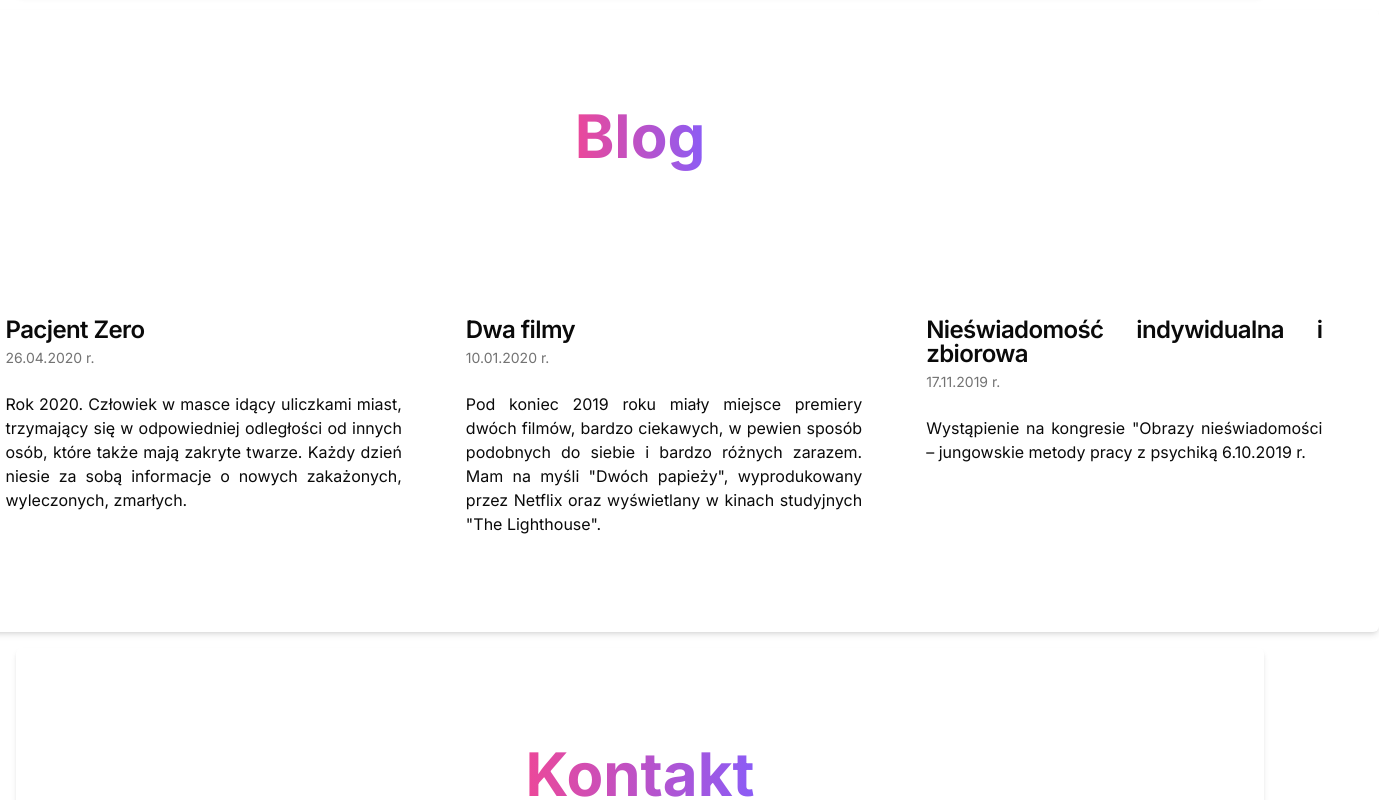
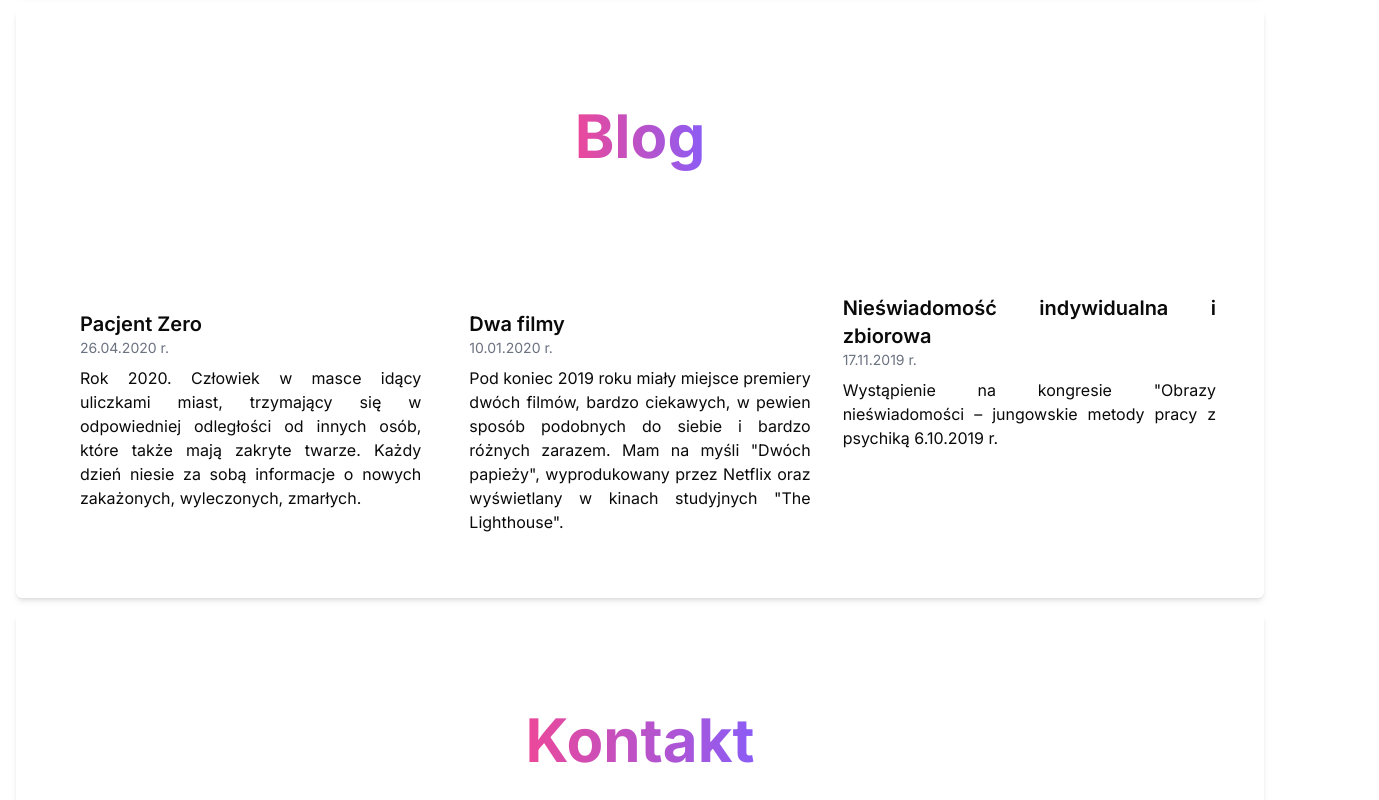
Before and after one commit to lukaszchwalisz/gab, a Next.js app: page / in a window 1280 px wide. Shown: the part 2633-3433 px from the top of the page, 1379 px wide, since content can reach past the window. Built offline with nearby package versions, Linux system fonts and the light colour scheme.

Commit message:
fix responsivness in carousel

```diff
--- a/src/app/page.tsx
+++ b/src/app/page.tsx
@@ -180,7 +180,7 @@
 
               <CardFooter>
                 <Link href="/warsztaty" className="no-underline">
-                <Button variant="outline" className="text-md text-orange-500">
+                <Button variant="outline" className="text-md">
                 <Plus className="mr-2 h-4 w-4" /> Sprawdź propozycje warsztatów
                 </Button>
                 </Link>
@@ -212,110 +212,115 @@
 
     </div>
 
-    <div className="p-4 mb-4 rounded-md shadow-md">
+    <div className="container p-4 mb-4 rounded-md shadow-md">
+
         <Link href="/blog" className="no-underline">
         <div className="p-20 mb-8 text-center text-6xl">
         <span className="font-bold bg-clip-text text-transparent bg-gradient-to-r from-pink-500 to-violet-500">Blog</span>
         </div>
         </Link>
 
-    <div className="container lg:flex lg:space-x-4 m-4 p-4  text-justify">
+    <div className="m-4 p-4 text-justify">
 
     <Carousel>
-        <CarouselContent className="sm:basis-1/1 md:basis-1/2 lg:basis-1/3 mx-4">
+        <CarouselContent className="">
 
-          <CarouselItem className="sm:basis-1/1 md:basis-1/2 lg:basis-1/3">
-            <Card className="hover:bg-indigo-200 dark:hover:bg-gray-800 hover:shadow-md shadow-none border-0">
-              <CardHeader>
-                <CardTitle>Pacjent Zero</CardTitle>
-                <CardDescription>26.04.2020 r.</CardDescription>
-              </CardHeader>
+          <CarouselItem className="sm:basis-1/2 md:basis-1/2 lg:basis-1/3">
+          <div className="hover:bg-indigo-200 dark:hover:bg-gray-800 hover:shadow-md shadow-none border-0 p-4">
+            <div>
+              <h2 className="text-xl font-semibold">Pacjent Zero</h2>
+              <p className="text-sm text-gray-500">26.04.2020 r.</p>
+            </div>
 
-              <CardContent>
+            <div className="mt-2">
+              <p>
               Rok 2020. Człowiek w masce idący uliczkami miast, trzymający się w odpowiedniej odległości od innych osób,
               które także mają zakryte twarze. Każdy dzień niesie za sobą informacje o nowych zakażonych,
               wyleczonych, zmarłych.
-              </CardContent>
-            </Card>
+              </p>
+            </div>
+            </div>
           </CarouselItem>
 
-          <CarouselItem className="sm:basis-1/1 md:basis-1/2 lg:basis-1/3">
-            <Card className="hover:bg-indigo-200 dark:hover:bg-gray-800 hover:shadow-md shadow-none border-0">
-              <CardHeader>
-                <CardTitle>Dwa filmy</CardTitle>
-                <CardDescription>10.01.2020 r.</CardDescription>
-              </CardHeader>
-              <CardContent>
+          <CarouselItem className="sm:basis-1/2 md:basis-1/2 lg:basis-1/3">
+            <div className="hover:bg-indigo-200 dark:hover:bg-gray-800 hover:shadow-md shadow-none border-0 p-4">
+              <div>
+                <h2 className="text-xl font-semibold">Dwa filmy</h2>
+                <p className="text-sm text-gray-500">10.01.2020 r.</p>
+              </div>
+              <div className="mt-2">
+                <p>
                 Pod koniec 2019 roku miały miejsce premiery dwóch filmów, bardzo ciekawych, w pewien sposób podobnych do siebie i bardzo różnych zarazem. Mam na myśli "Dwóch papieży",
                   wyprodukowany przez Netflix oraz wyświetlany w kinach studyjnych "The Lighthouse".
-              </CardContent>
-            </Card>
+                </p>
+              </div>
+            </div>
           </CarouselItem>
 
-          <CarouselItem className="sm:basis-1/1 md:basis-1/2 lg:basis-1/3">
-            <Card className="hover:bg-indigo-200 dark:hover:bg-gray-800 hover:shadow-md shadow-none border-0">
-              <CardHeader>
-                <CardTitle>Nieświadomość indywidualna i zbiorowa</CardTitle>
-                <CardDescription>17.11.2019 r.</CardDescription>
-              </CardHeader>
-              <CardContent>
-              Wystąpienie na kongresie "Obrazy nieświadomości – jungowskie metody pracy z psychiką 6.10.2019 r.
-              </CardContent>
-            </Card>
+          <CarouselItem className="sm:basis-1/2 md:basis-1/2 lg:basis-1/3">
+            <div className="hover:bg-indigo-200 dark:hover:bg-gray-800 hover:shadow-md shadow-none border-0">
+              <div>
+                <h2 className="text-xl font-semibold">Nieświadomość indywidualna i zbiorowa</h2>
+                <p className="text-sm text-gray-500">17.11.2019 r.</p>
+              </div>
+              <div className="mt-2">
+              <p>Wystąpienie na kongresie "Obrazy nieświadomości – jungowskie metody pracy z psychiką 6.10.2019 r.</p>
+              </div>
+            </div>
           </CarouselItem>
 
-          <CarouselItem className="sm:basis-1/1 md:basis-1/2 lg:basis-1/3">
-            <Card className="hover:bg-indigo-200 dark:hover:bg-gray-800 hover:shadow-md shadow-none border-0">
-                <CardHeader>
-                  <CardTitle>Golem: archetypowy mit czy miejska legenda?</CardTitle>
-                  <CardDescription>10.06.2018 r.</CardDescription>
-                </CardHeader>
-                <CardContent>
-                Pod koniec sesji pacjentka spytała mnie o figurkę, która znajdowała się w moim gabinecie. Figurka przedstawiała słonia, który nosił na sobie zegar.
-                </CardContent>
-              </Card>
+          <CarouselItem className="sm:basis-1/2 md:basis-1/2 lg:basis-1/3">
+            <div className="hover:bg-indigo-200 dark:hover:bg-gray-800 hover:shadow-md shadow-none border-0">
+                <div>
+                  <h2 className="text-xl font-semibold">Golem: archetypowy mit czy miejska legenda?</h2>
+                  <p className="text-sm text-gray-500">10.06.2018 r.</p>
+                </div>
+                <div className="mt-2">
+                  <p>Pod koniec sesji pacjentka spytała mnie o figurkę, która znajdowała się w moim gabinecie. Figurka przedstawiała słonia, który nosił na sobie zegar.</p>
+                </div>
+              </div>
           </CarouselItem>
 
-          <CarouselItem className="sm:basis-1/1 md:basis-1/2 lg:basis-1/3">
-            <Card className="hover:bg-indigo-200 dark:hover:bg-gray-800 hover:shadow-md shadow-none border-0">
-                <CardHeader>
-                  <CardTitle>Mistrz odzywa się tylko raz</CardTitle>
-                  <CardDescription>08.06.2017 r.</CardDescription>
-                </CardHeader>
-                <CardContent>
+          <CarouselItem className="sm:basis-1/2 md:basis-1/2 lg:basis-1/3">
+            <div className="hover:bg-indigo-200 dark:hover:bg-gray-800 hover:shadow-md shadow-none border-0">
+                <div>
+                  <h2 className="text-xl font-semibold">Mistrz odzywa się tylko raz</h2>
+                  <p className="text-sm text-gray-500">08.06.2017 r.</p>
+                </div>
+                <div className="mt-2">
                 Pod koniec sesji pacjentka spytała mnie o figurkę, która znajdowała się w moim gabinecie. Figurka przedstawiała słonia, który nosił na sobie zegar.
                 Powiedziałem, że zakupiłem ją dawno temu w pewnym mieście. Pacjentka słysząc moją odpowiedź, wydała się zaskoczona.
-                „Czy Pan to robi specjalnie ?” – spytała.
-                </CardContent>
-              </Card>
+                „Czy Pan to robi specjalnie ?" – spytała.
+                </div>
+              </div>
           </CarouselItem>
 
-          <CarouselItem className="sm:basis-1/1 md:basis-1/2 lg:basis-1/3">
+          <CarouselItem className="sm:basis-1/2 md:basis-1/2 lg:basis-1/3">
 
-            <Card className="hover:bg-indigo-200 dark:hover:bg-gray-800 hover:shadow-md shadow-none border-0">
-                <CardHeader>
-                  <CardTitle>Sny a nieświadomy sen</CardTitle>
-                  <CardDescription>07.05.2017 r.</CardDescription>
-                </CardHeader>
-                <CardContent>
-                W rozdziale „Podróże” we książce „Wspomnienia, sny, myśli” C.G. Jung
-                przytoczył sen, który miał podczas podróży do Tunisu.
-                </CardContent>
-              </Card>
+            <div className="hover:bg-indigo-200 dark:hover:bg-gray-800 hover:shadow-md shadow-none border-0">
+                <div>
+                  <h2 className="text-xl font-semibold">Sny a nieświadomy sen</h2>
+                  <p className="text-sm text-gray-500">07.05.2017 r.</p>
+                </div>
+                <div className="mt-2">
+                  <p>W rozdziale „Podróże" we książce „Wspomnienia, sny, myśli" C.G. Jung
+                  przytoczył sen, który miał podczas podróży do Tunisu.</p>
+                </div>
+              </div>
           </CarouselItem>
 
 
-          <CarouselItem className="sm:basis-1/1 md:basis-1/2 lg:basis-1/3">
+          <CarouselItem className="sm:basis-1/2 md:basis-1/2 lg:basis-1/3">
 
-          <Card className="hover:bg-indigo-200 dark:hover:bg-gray-800 hover:shadow-md shadow-none border-0">
-                <CardHeader>
-                  <CardTitle>Co oznacza Lechaim ?</CardTitle>
-                  <CardDescription>16.03.2017 r.</CardDescription>
-                </CardHeader>
-                <CardContent>
-                „Lechaim !” To tradycyjny toast przed piciem wina czy innego napoju, oznaczający dosłownie „Za życie!”.
-                </CardContent>
-              </Card>
+          <div className="hover:bg-indigo-200 dark:hover:bg-gray-800 hover:shadow-md shadow-none border-0">
+                <div>
+                  <h2 className="text-xl font-semibold">Co oznacza Lechaim ?</h2>
+                  <p className="text-sm text-gray-500">16.03.2017 r.</p>
+                </div>
+                <div className="mt-2">
+                  <p>„Lechaim !" To tradycyjny toast przed piciem wina czy innego napoju, oznaczający dosłownie „Za życie!".</p>
+                </div>
+              </div>
           </CarouselItem>
 
 
```
Lines whose indentation alone changed are shown as unchanged.
